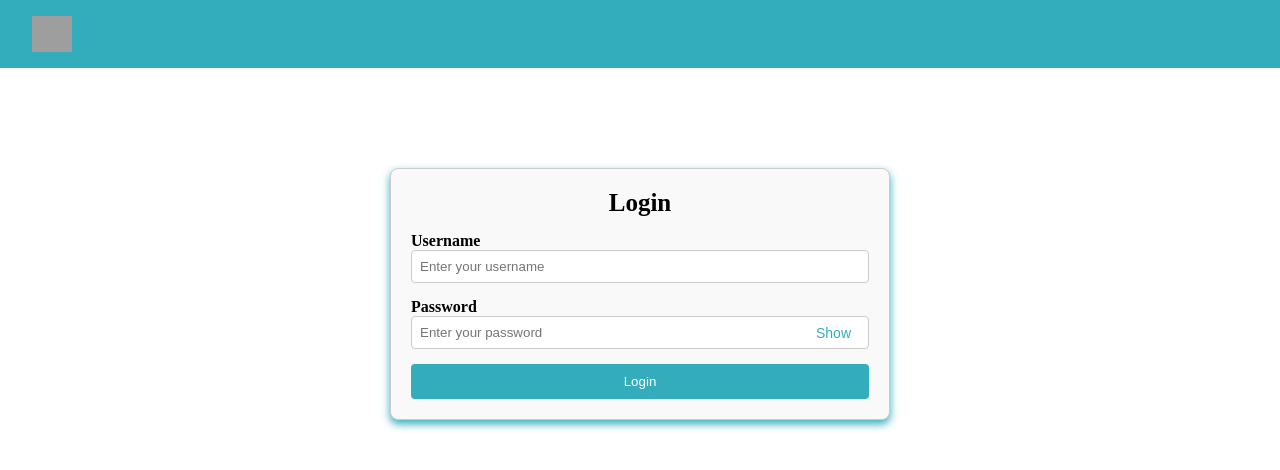
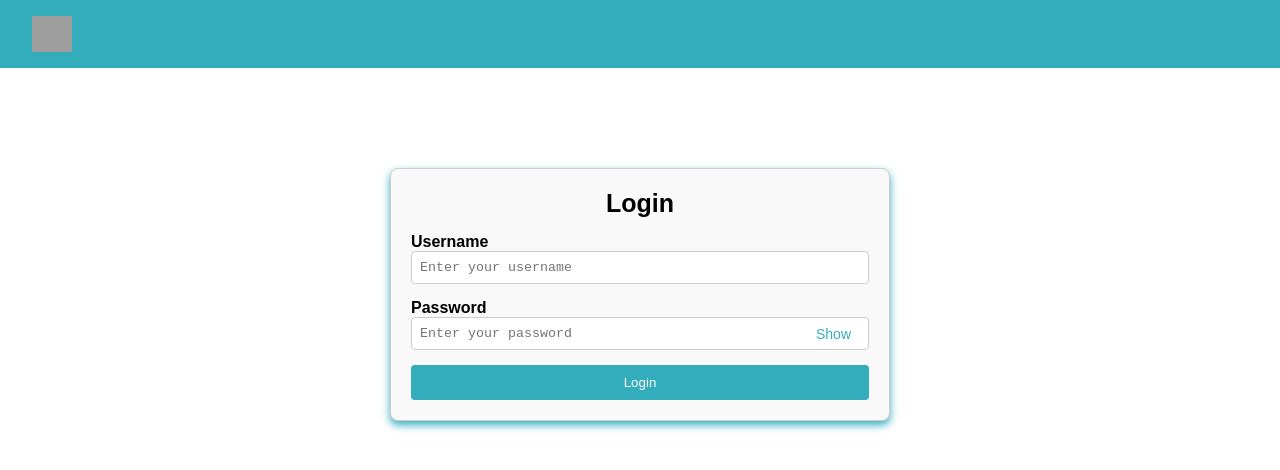
Before and after one commit to suvisitingangels/VisitingAngels-SmartScheduler, a React (Create React App) app in the folder visitingangelsrjs/: page / in a window 1280 px wide. Shown: the top 470 px of the page. Built offline with nearby package versions, Linux system fonts and the light colour scheme; grey boxes are pictures that could not be loaded.

Commit message:
Updates font

```diff
--- a/visitingangelsrjs/src/App.css
+++ b/visitingangelsrjs/src/App.css
@@ -5,3 +5,7 @@ body, html {
     padding: 0;
     overflow-y: hidden; /* Prevents vertical scrollbar across the whole page */
 }
+
+* {
+	font-family: sans-serif;
+}
--- a/visitingangelsrjs/src/pages/Caregiver/Availability/Availability.css
+++ b/visitingangelsrjs/src/pages/Caregiver/Availability/Availability.css
@@ -75,3 +75,7 @@
 	border: 1px solid #ddd;
 	border-radius: 8px;
 }
+
+input {
+	font-family: monospace;
+}
```
